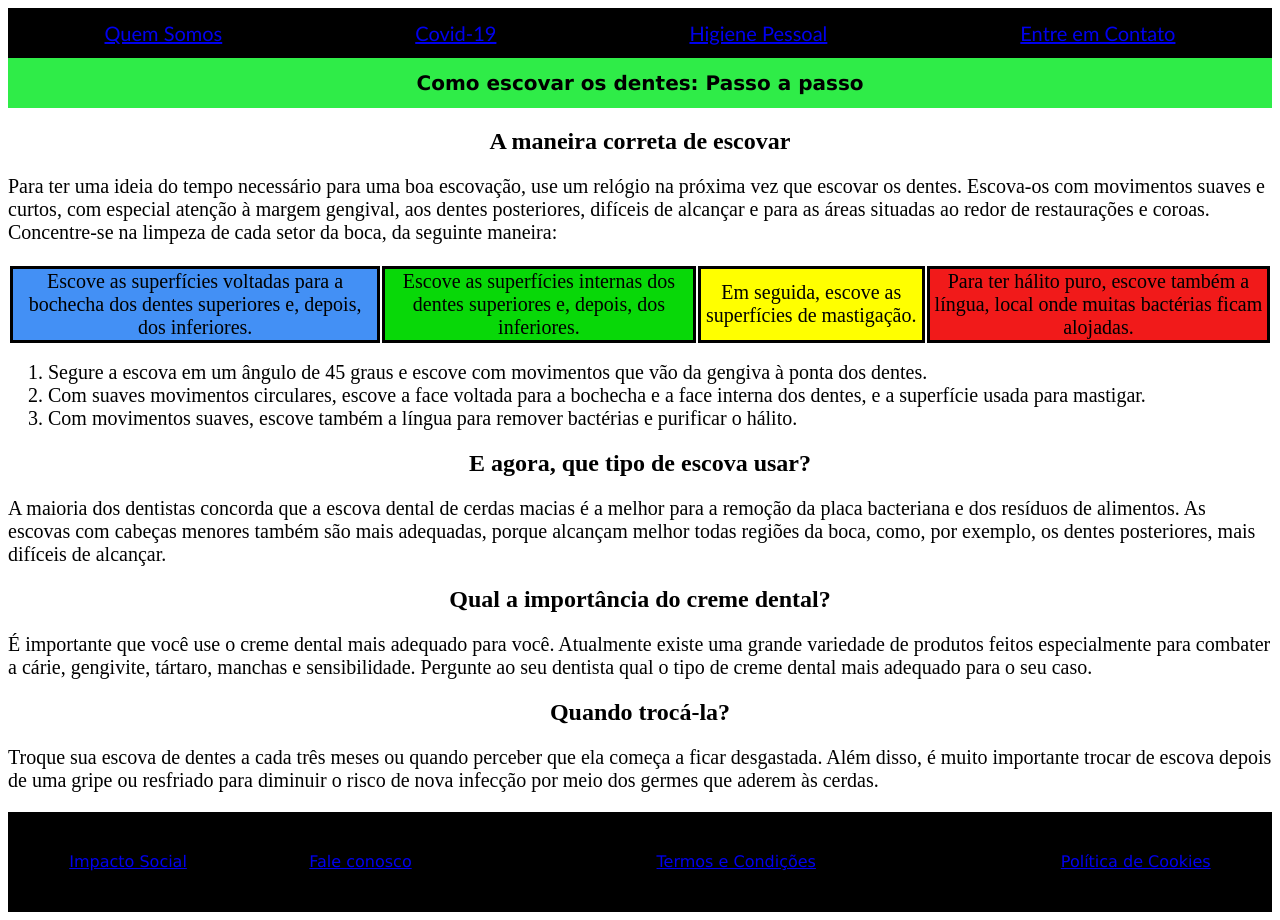
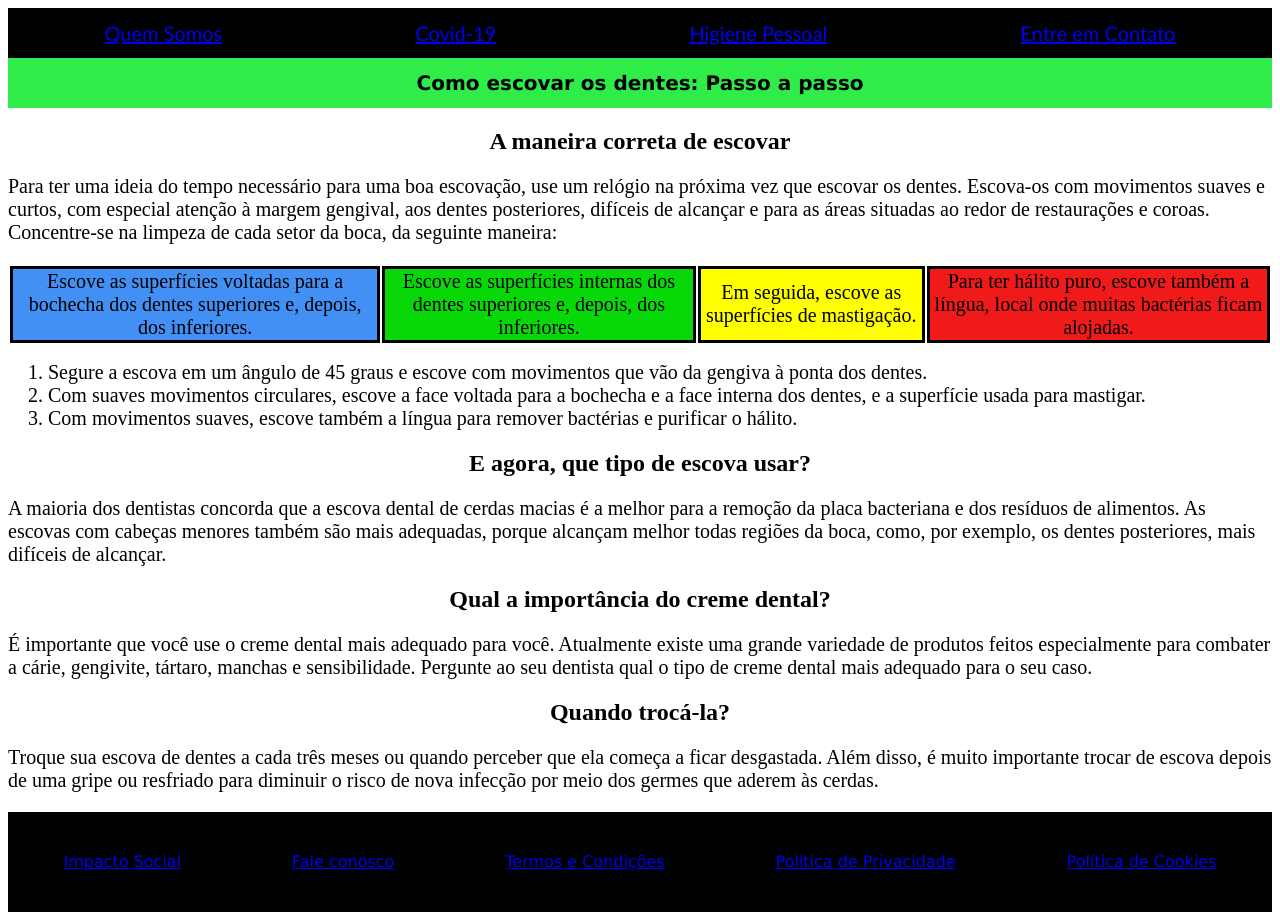
Before and after one commit to bia024/Atividade-001_VnW, a plain HTML site: page index.html in a window 1280 px wide. Drawn offline with Linux system fonts and the light colour scheme.

Commit message:
Update index.html

```diff
--- a/index.html
+++ b/index.html
@@ -59,9 +59,8 @@
         <ul class="rodape">
             <li><a href="#">Impacto Social</a></li>
             <li><a href="#">Fale conosco</a></li>
-            <li><a href="suasaude007@gmail.com"></a></li>
             <li><a href="#">Termos e Condições</a></li>
-            <li><a href="Política de Privacidade"></a></li>
+            <li><a href="#">Política de Privacidade</a></li>
             <li><a href="#">Política de Cookies</a></li>
         </ul>
     </footer>
```
